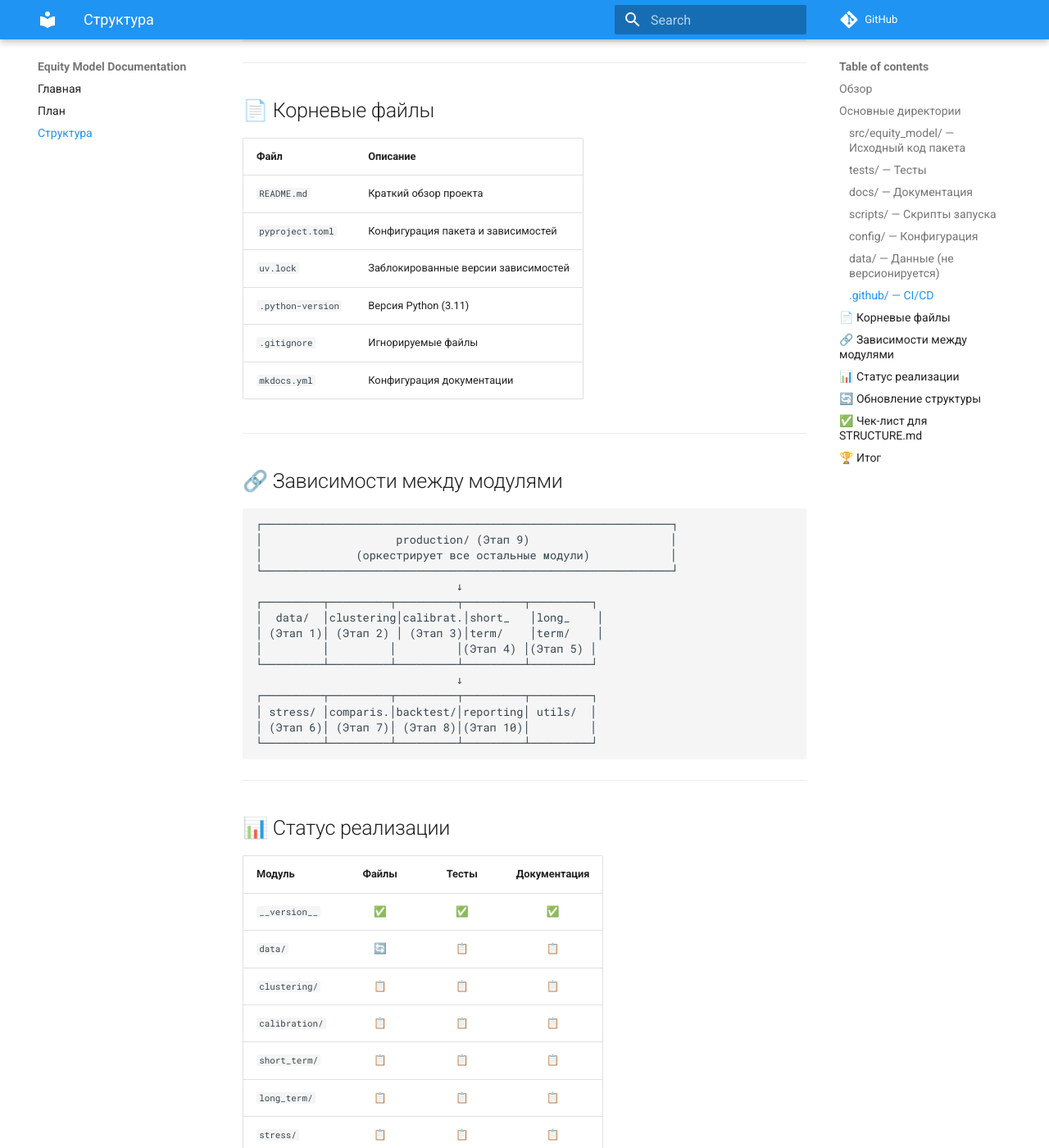
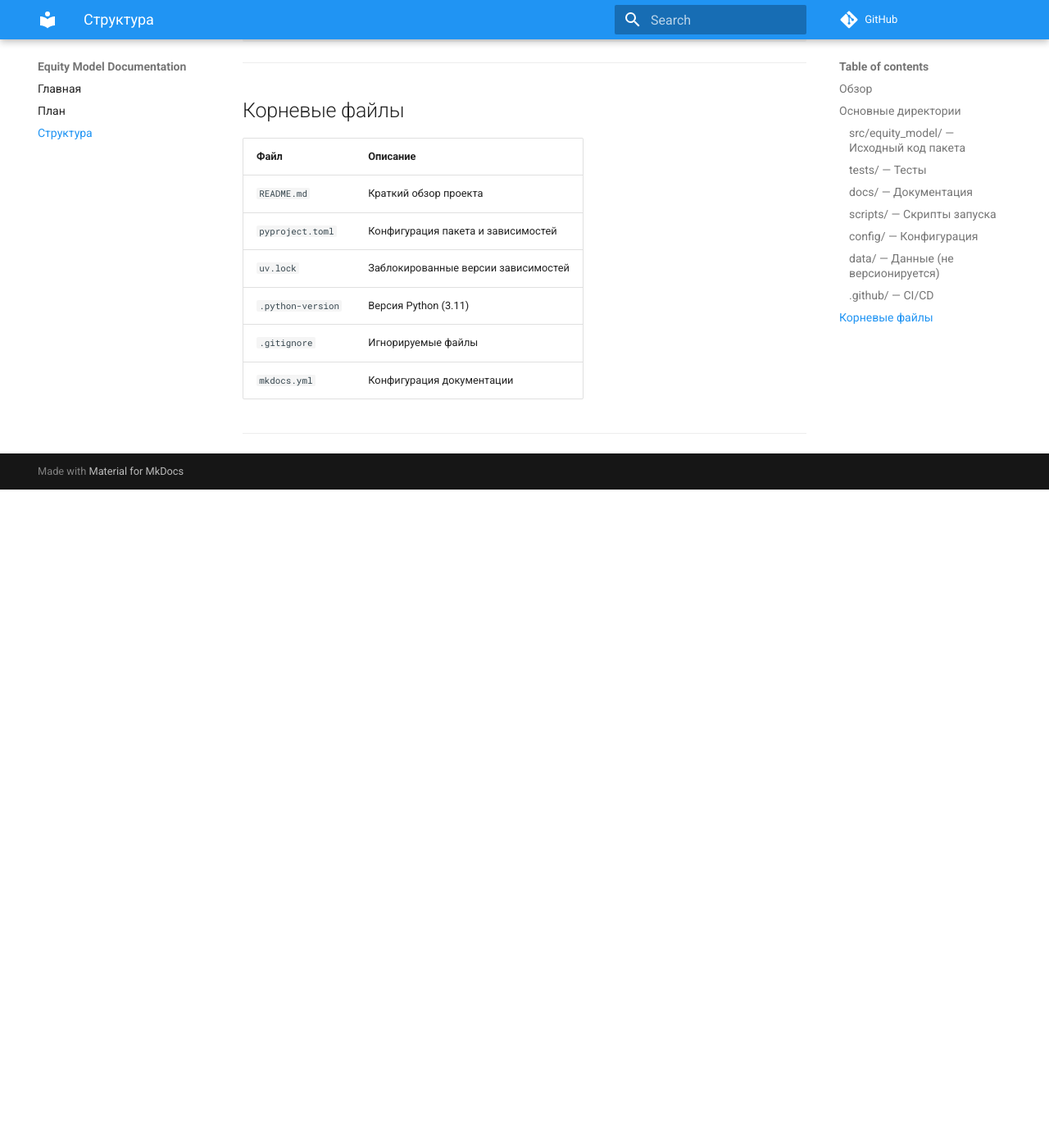
Before and after one commit to YaninaK/equity-model, an MkDocs documentation site: the page built from docs/STRUCTURE.md, in a window 1280 px wide and 1400 px high, scrolled down 3364 px. Shown: the whole window at 82% size. Built offline with MkDocs 1.6.1 and Material for MkDocs 9.7.7, drawn with Linux system fonts in a browser that asks for light colours; comment, search, counter and statistics services are not loaded; after the commit the page ends 3961 px from its top, so only the background shows below that; some of the changed text lies outside the part shown.

Commit message:
Initial commit

````diff
--- a/docs/STRUCTURE.md
+++ b/docs/STRUCTURE.md
@@ -133,7 +133,7 @@ data/
 
 ---
 
-## 📄 Корневые файлы
+## Корневые файлы
 
 | Файл | Описание |
 | :--- | :--- |
@@ -145,87 +145,3 @@ data/
 | `mkdocs.yml` | Конфигурация документации |
 
 ---
-
-## 🔗 Зависимости между модулями
-
-```
-┌─────────────────────────────────────────────────────────────┐
-│                    production/ (Этап 9)                     │
-│              (оркестрирует все остальные модули)            │
-└─────────────────────────────────────────────────────────────┘
-                              ↓
-┌─────────┬─────────┬─────────┬─────────┬─────────┐
-│  data/  │clustering│calibrat.│short_   │long_    │
-│ (Этап 1)│ (Этап 2) │ (Этап 3)│term/    │term/    │
-│         │         │         │(Этап 4) │(Этап 5) │
-└─────────┴─────────┴─────────┴─────────┴─────────┘
-                              ↓
-┌─────────┬─────────┬─────────┬─────────┬─────────┐
-│ stress/ │comparis.│backtest/│reporting│ utils/  │
-│ (Этап 6)│ (Этап 7)│ (Этап 8)│(Этап 10)│         │
-└─────────┴─────────┴─────────┴─────────┴─────────┘
-```
-
----
-
-## 📊 Статус реализации
-
-| Модуль | Файлы | Тесты | Документация |
-| :--- | :---: | :---: | :---: |
-| `__version__` | ✅ | ✅ | ✅ |
-| `data/` | 🔄 | 📋 | 📋 |
-| `clustering/` | 📋 | 📋 | 📋 |
-| `calibration/` | 📋 | 📋 | 📋 |
-| `short_term/` | 📋 | 📋 | 📋 |
-| `long_term/` | 📋 | 📋 | 📋 |
-| `stress/` | 📋 | 📋 | 📋 |
-| `comparison/` | 📋 | 📋 | 📋 |
-| `backtest/` | 📋 | 📋 | 📋 |
-| `production/` | 📋 | 📋 | 📋 |
-| `reporting/` | 📋 | 📋 | 📋 |
-
-**Условные обозначения:**
-- ✅ Завершено
-- 🔄 В работе
-- 📋 Запланировано
-
----
-
-## 🔄 Обновление структуры
-
-При добавлении новых модулей:
-
-1. Обновить эту таблицу
-2. Добавить модуль в `src/equity_model/__init__.py` (если публичный)
-3. Создать тесты в `tests/unit/`
-4. Добавить документацию в `docs/api/`
-
-*Последнее обновление: 2024-01-15*
-```
-
----
-
-## ✅ Чек-лист для STRUCTURE.md
-
-| Раздел | Нужно ли? | Почему |
-| :--- | :---: | :--- |
-| **Дерево каталогов** | ✅ Да | Визуальная карта проекта |
-| **Описание модулей** | ✅ Да | Зачем нужен каждый модуль |
-| **Статус реализации** | ✅ Да | Что готово, что в работе |
-| **Зависимости между модулями** | ✅ Да | Как модули взаимодействуют |
-| **Корневые файлы** | ✅ Да | Конфигурация проекта |
-| **Примеры команд** | ✅ Да | Как запускать скрипты |
-| **Ссылки на другую документацию** | ✅ Да | Навигация по docs/ |
-
----
-
-## 🏆 Итог
-
-| Файл | Содержание |
-| :--- | :--- |
-| **`docs/STRUCTURE.md`** | Архитектура проекта, модули, зависимости |
-| **`docs/ROADMAP.md`** | Сроки и вехи (высокоуровнево) |
-| **`docs/DEVELOPMENT_PLAN.md`** | Детальный план 10 этапов |
-| **`README.md`** | Краткий обзор для всех |
-
-**Рекомендация:** Создайте `docs/STRUCTURE.md` по шаблону выше и обновляйте по мере разработки новых модулей. Это поможет новым разработчикам быстро разобраться в проекте. 📖
````
